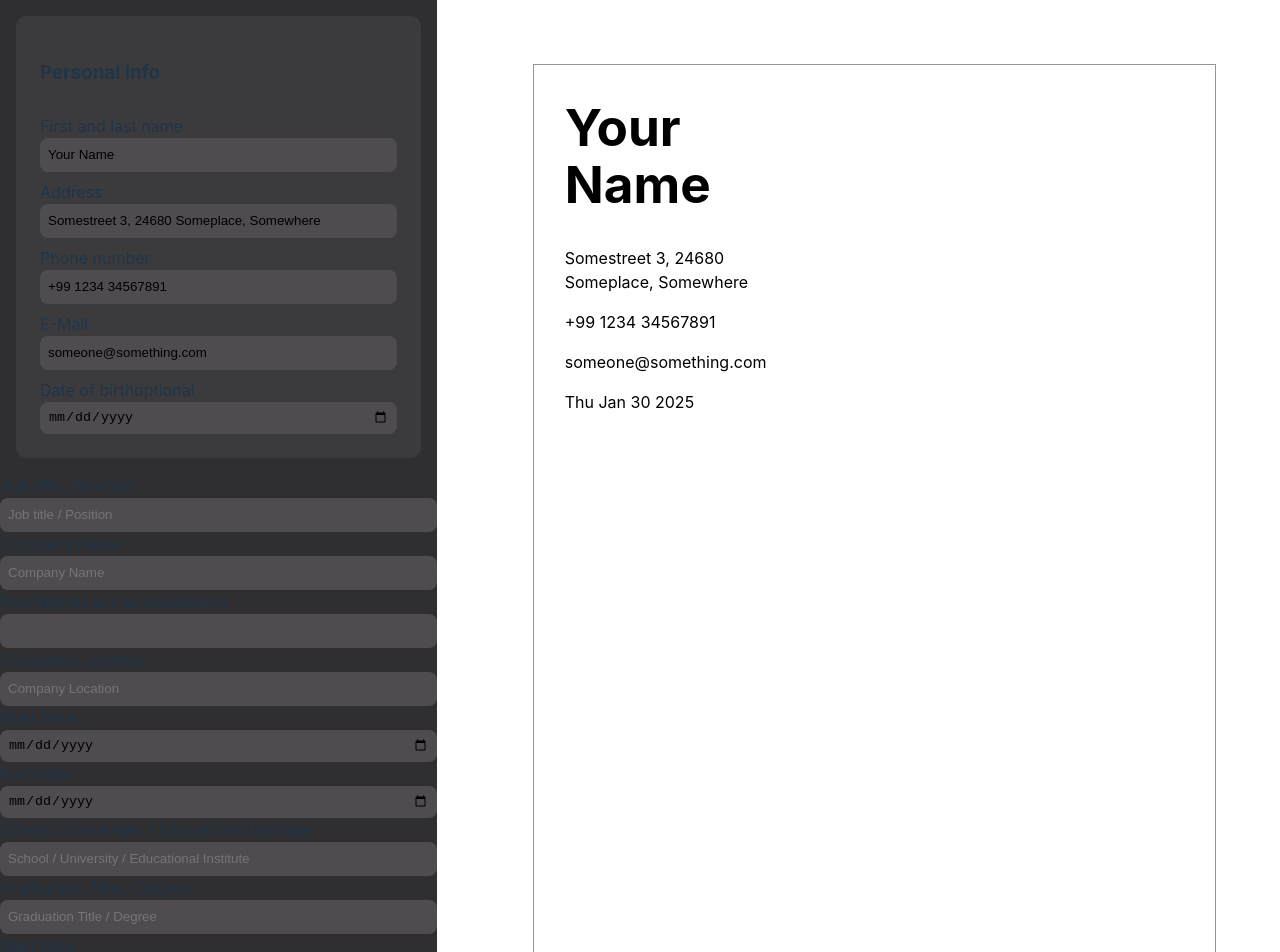
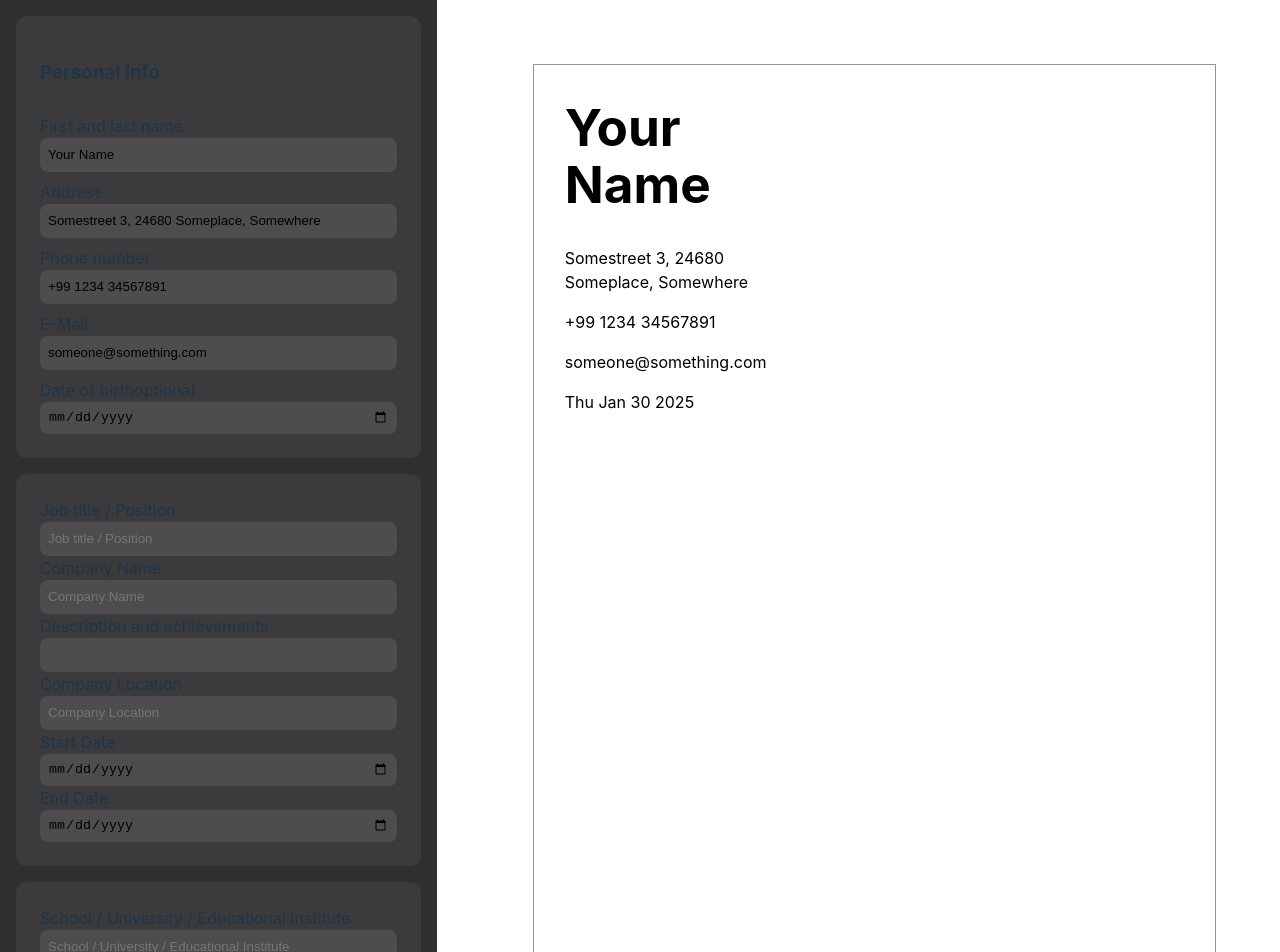
Before and after one commit to FukcThat/cv-generator, a React (Vite) app: page / in a window 1280 px wide. Shown: the top 952 px of the page. Built offline with nearby package versions, Linux system fonts and the light colour scheme.

Commit message:
STYLE: Experience and Info Form basic formatting

```diff
--- a/src/styles/App.css
+++ b/src/styles/App.css
@@ -63,7 +63,9 @@ input {
   background-color: rgb(47, 47, 49);
 }
 
-.personal-info-form {
+.personal-info-form,
+.experience-info--form,
+.education-info--form {
   margin: 1rem;
   padding: 1.5rem;
   gap: 0.5rem;
```
